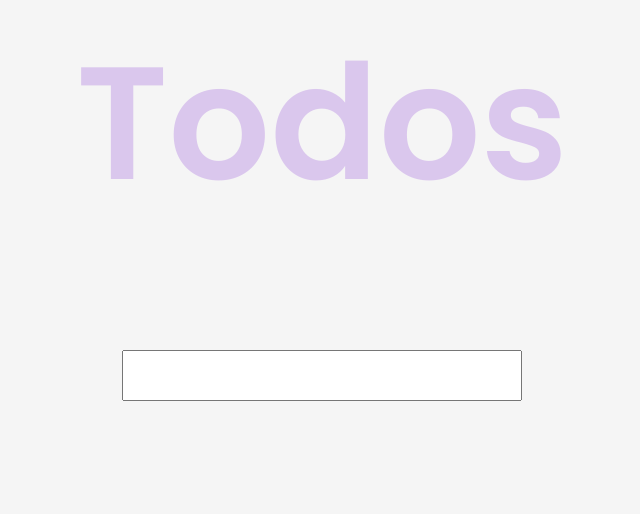
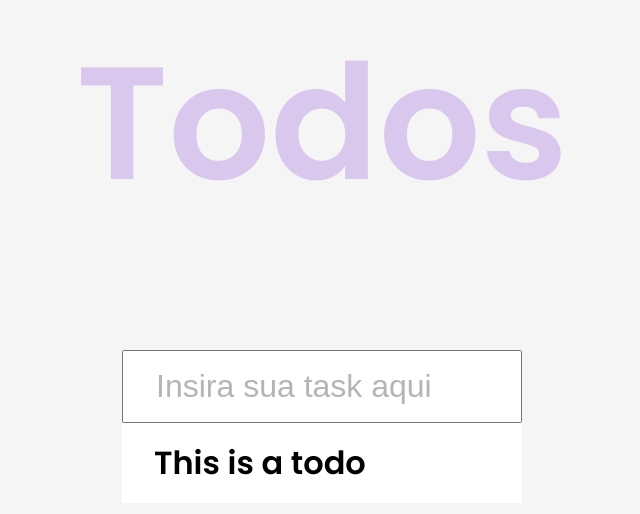
Before and after one commit to lyssacavalcanti/to-do-app, a plain HTML site: page index.html in a window 1280 px wide. Shown: the part 104-618 px from the top of the page, without its empty margins (318-958 px from the left). Drawn offline with Linux system fonts and the light colour scheme.

Commit message:
Coding update.

```diff
--- a/index.html
+++ b/index.html
@@ -10,8 +10,15 @@
 <body>
     <h1>Todos</h1>
     <form id="form">
-        <input type="text" id="input"
-        class="input"/>
+        <input
+                type="text"
+                id="input"
+                class="input"
+                placeholder="Insira sua task aqui"
+        />
+        <ul class="todos">
+            <li>This is a todo</li>
+        </ul>
     </form>
 </body>
 </html>
--- a/script.js
+++ b/script.js
@@ -0,0 +1,12 @@
+const form = document.getElementById('form');
+const input = document.getElementById('input');
+
+form.addEventListener('submit', (e) => {
+    e.preventDefault();
+
+    const todo = input.nodeValue;
+
+    if(todo){
+
+    }
+});
--- a/style.css
+++ b/style.css
@@ -22,7 +22,24 @@ form {
 }
 
 .input {
+    font-size: 2rem;
     padding: 1rem 2rem;
     display: block;
     width: 100%;
 }
+
+.input::placeholder {
+    color: #b5b5b5;
+}
+
+.todos {
+    background-color: #fff;
+    padding: 0;
+    margin: 0;
+    list-style-type: none;
+}
+
+.todos li {
+    font-size: 2rem;
+    padding: 1rem 2rem;
+}
```
